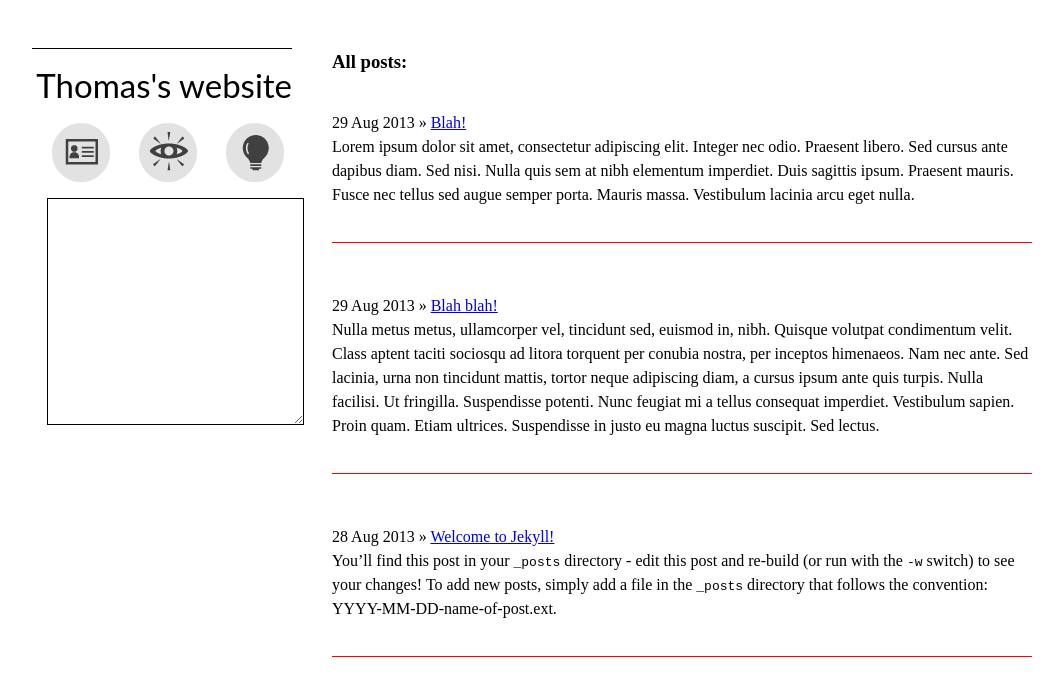
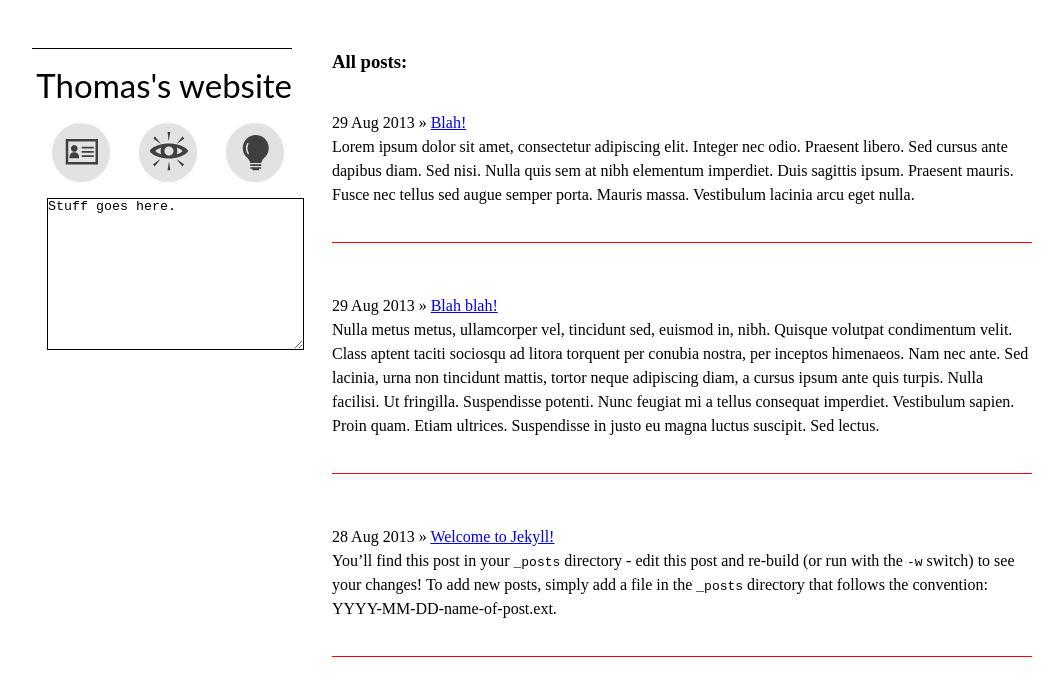
Before and after one commit to tcdvm/tcdvm.github.io, a Jekyll site: the page built from index.html, in a window 1280 px wide. Shown: the top 696 px of the page, without its empty margins (108-1167 px from the left). Built offline with Jekyll 4.4.1, drawn with Linux system fonts in a browser that asks for light colours; Markdown is read by kramdown in place of the engine named in the settings.

Commit message:
Change size of textarea in sidebar

```diff
--- a/_layouts/homepage.html
+++ b/_layouts/homepage.html
@@ -23,7 +23,7 @@
           <td><img src="imgs/lightbulb-icon.jpg"></td>
         </tr>
       </table>
-      <textarea rows="15" cols="30" id="infoquote"> </textarea>
+      <textarea rows="10" cols="30" id="infoquote">Stuff goes here.</textarea>
     </nav>
         <div class="main">
           {{ content }}
```
